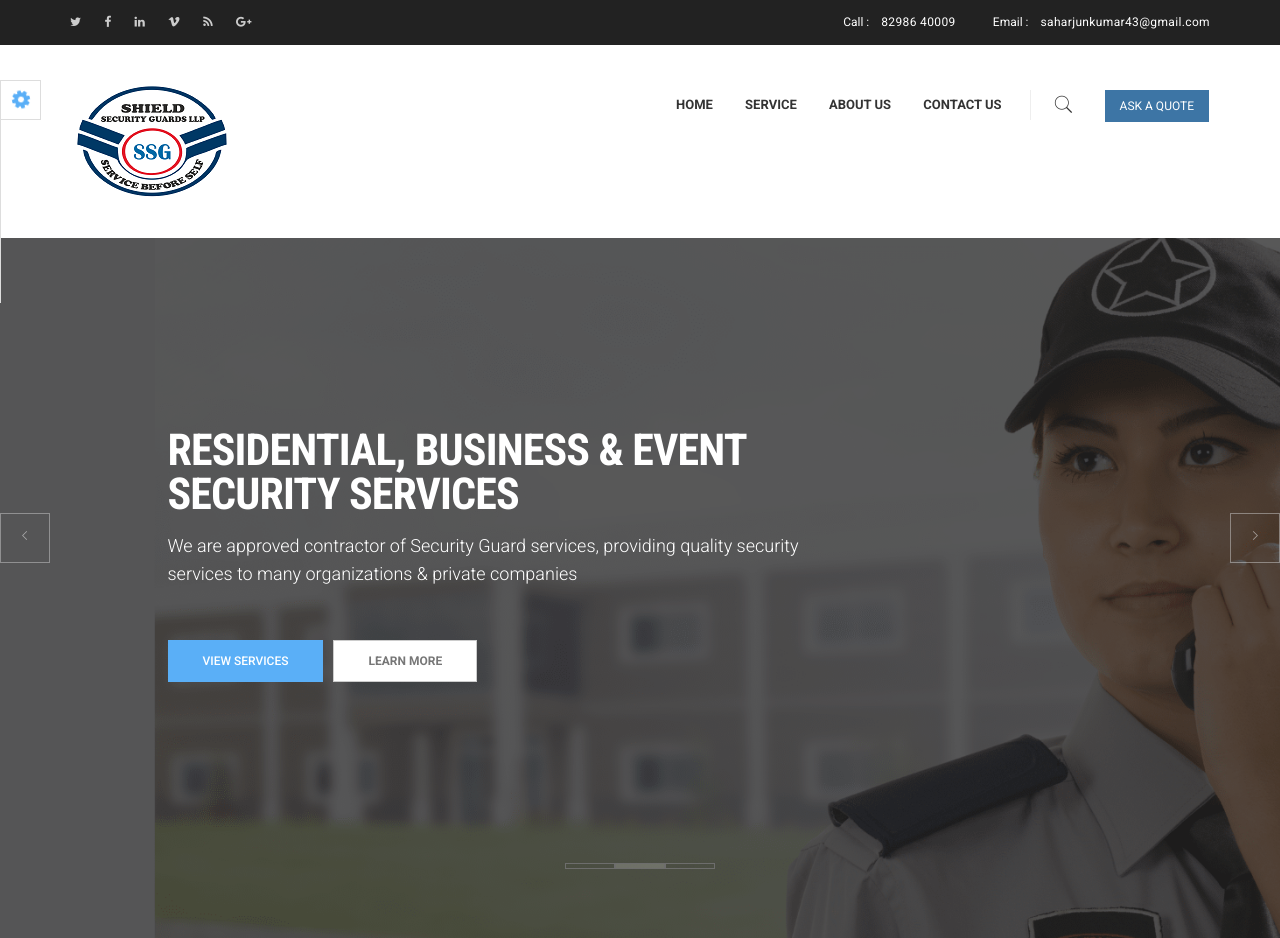
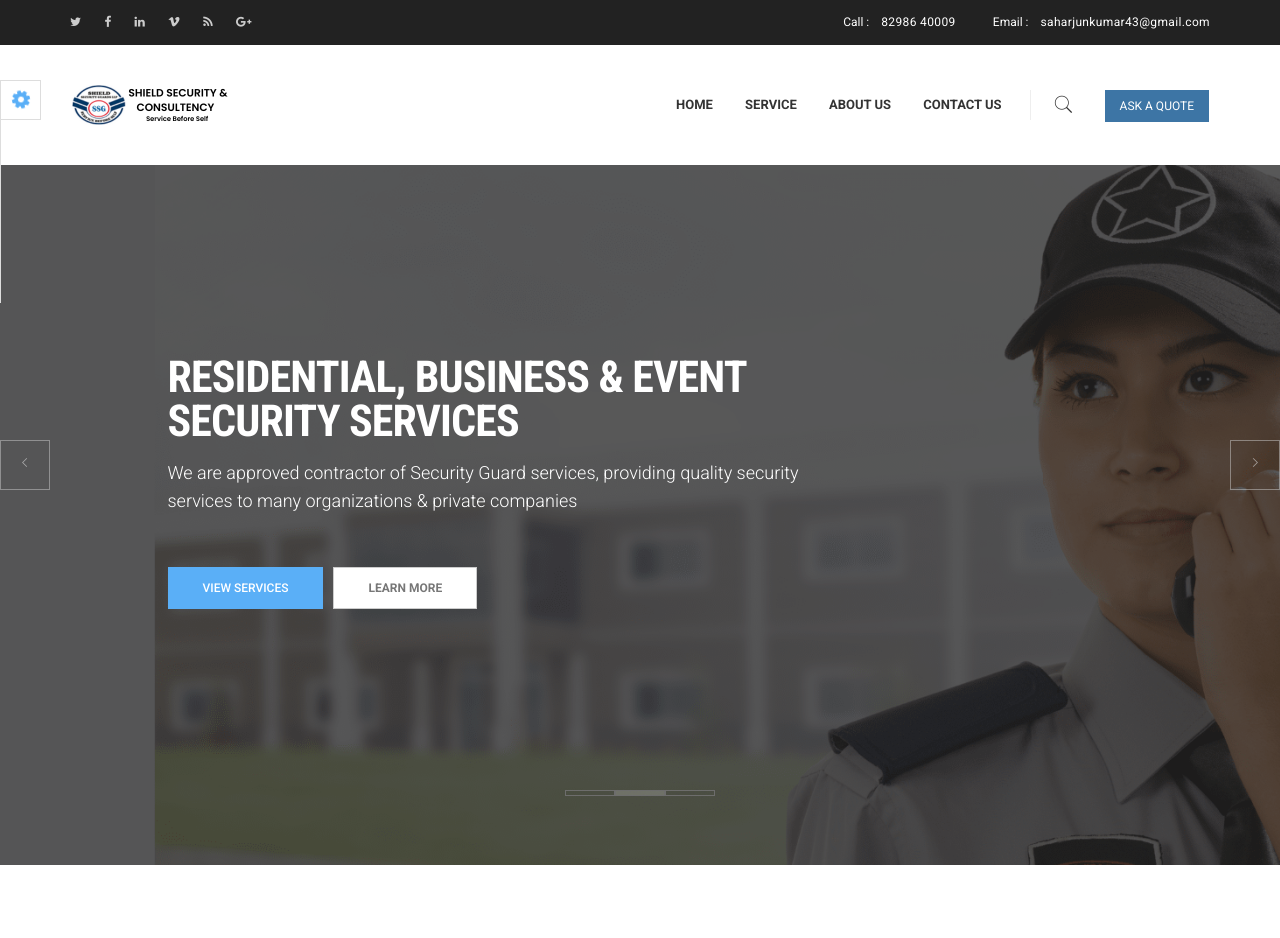
Before and after one commit to Arjunsah454/SSLSECURITY, a plain HTML site: page index.html in a window 1280 px wide. Shown: the top 938 px of the page. Drawn offline with Linux system fonts and the light colour scheme.

Commit message:
Update index.html

```diff
--- a/index.html
+++ b/index.html
@@ -64,7 +64,7 @@
         <div class="header-main">
           <div class="container">
             <div class="row">
-              <div class="col-xs-12"><a href="https://ssgsecurity.in/" class="logo"><img src="New assest/04.png" alt="Logo" class="logo__img img-responsive"/></a>
+              <div class="col-xs-12"><a href="https://ssgsecurity.in/" class="logo"><img src="New assest/SHILED SECURITY AND CONSULTENCY.png" alt="SHILED SECURITY AND CONSULTENCY" class="logo__img img-responsive"/></a>
                 <div class="header-nav">
                   <div class="navbar-trigger visible-xs">
                     <button type="button" data-toggle="collapse" data-target="#navbar-collapse-1" class="navbar-toggle"><span class="icon-bar"></span><span class="icon-bar"></span><span class="icon-bar"></span></button>
```
